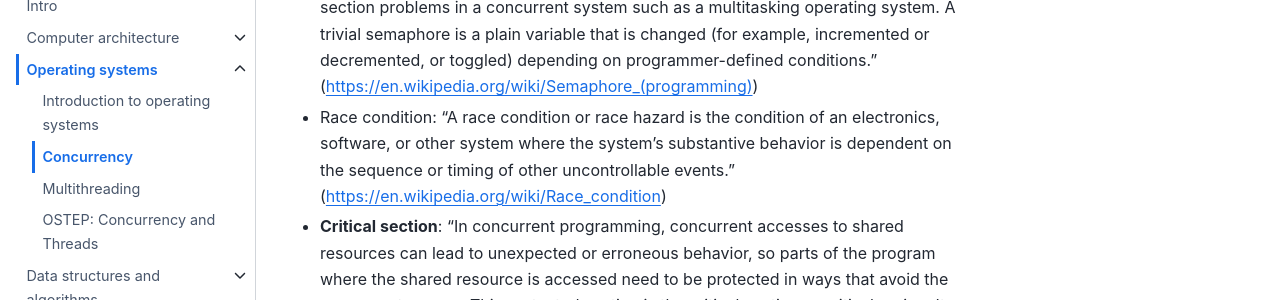
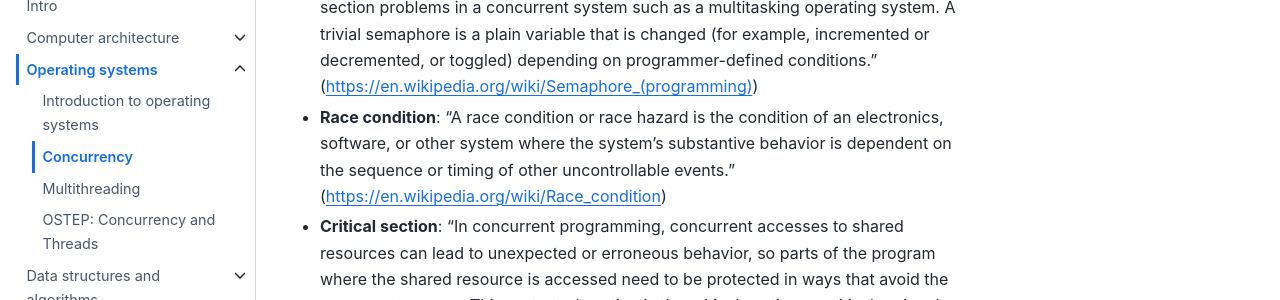
Before and after one commit to hacobe/notes, a Jupyter Book: the page built from concurrency.md, in a window 1280 px wide and 900 px high, scrolled down 761 px. Shown: the part 153-453 px from the top of the window. Built offline with Jupyter Book 1.0.4 settings and Sphinx 7.4.7 and the Sphinx Book theme 1.1.4, drawn with Linux system fonts in a browser that asks for light colours; pages that are not in the unit, such as notebooks, are missing from menus.

```diff
--- a/concurrency.md
+++ b/concurrency.md
@@ -9,7 +9,7 @@ A computer program is a sequence of instructions. We can execute 2 computer prog
 * **Lock**: "In computer science, a lock or mutex (from mutual exclusion) is a synchronization primitive: a mechanism that enforces limits on access to a resource when there are many threads of execution." (https://en.wikipedia.org/wiki/Lock_(computer_science))
 * **Mutex**: See "Lock"
 * **Semaphore**: "In computer science, a semaphore is a variable or abstract data type used to control access to a common resource by multiple threads and avoid critical section problems in a concurrent system such as a multitasking operating system. A trivial semaphore is a plain variable that is changed (for example, incremented or decremented, or toggled) depending on programmer-defined conditions." (https://en.wikipedia.org/wiki/Semaphore_(programming))
-* Race condition: "A race condition or race hazard is the condition of an electronics, software, or other system where the system's substantive behavior is dependent on the sequence or timing of other uncontrollable events." (https://en.wikipedia.org/wiki/Race_condition)
+* **Race condition**: "A race condition or race hazard is the condition of an electronics, software, or other system where the system's substantive behavior is dependent on the sequence or timing of other uncontrollable events." (https://en.wikipedia.org/wiki/Race_condition)
 * **Critical section**: "In concurrent programming, concurrent accesses to shared resources can lead to unexpected or erroneous behavior, so parts of the program where the shared resource is accessed need to be protected in ways that avoid the concurrent access. This protected section is the critical section or critical region. It cannot be executed by more than one process at a time."
 * **Deadlock**: "In concurrent computing, a deadlock is a state in which each member of a group waits for another member, including itself, to take action, such as sending a message or more commonly releasing a lock." (https://en.wikipedia.org/wiki/Deadlock)
 * **Livelock**: "A livelock is similar to a deadlock, except that the states of the processes involved in the livelock constantly change with regard to one another, none progressing." (https://en.wikipedia.org/wiki/Deadlock#Livelock)
```
